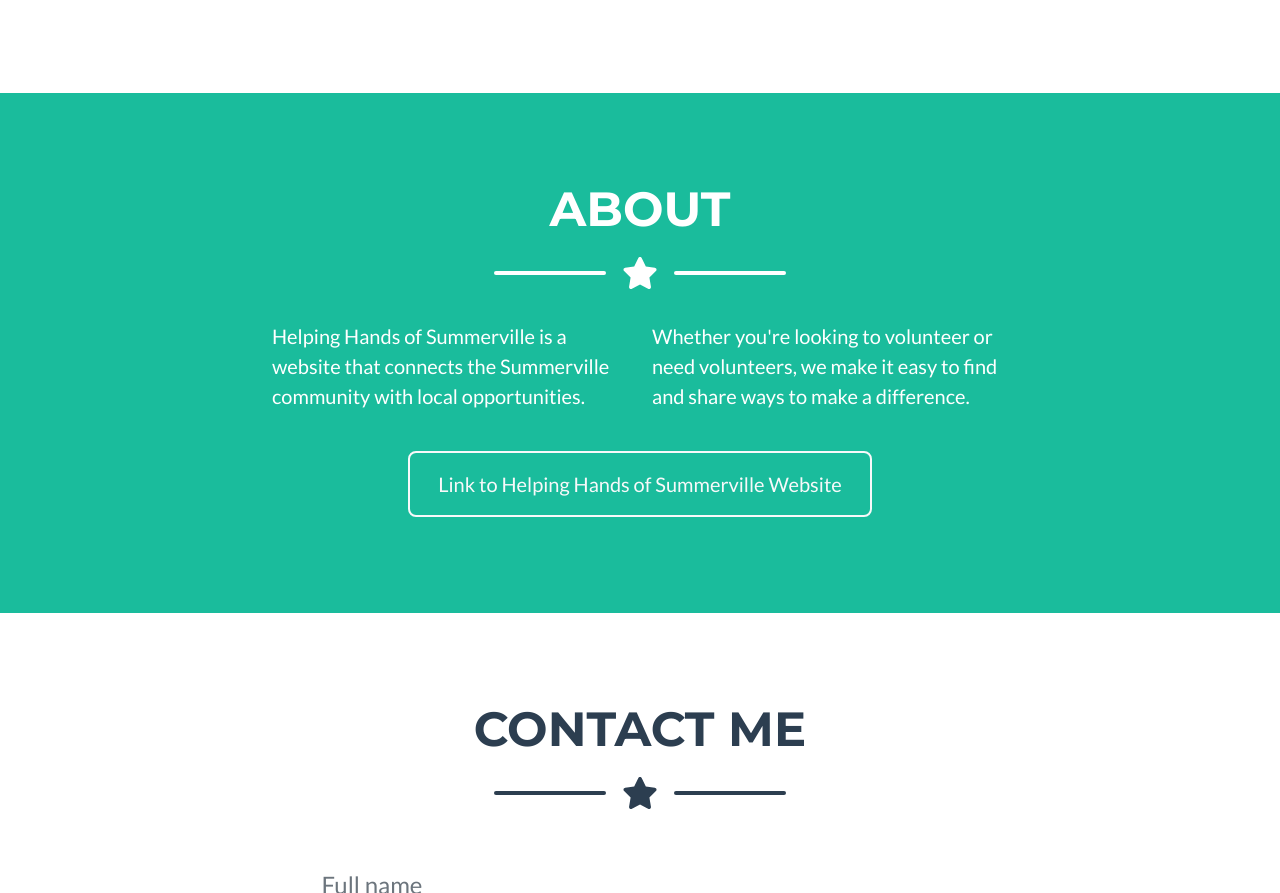
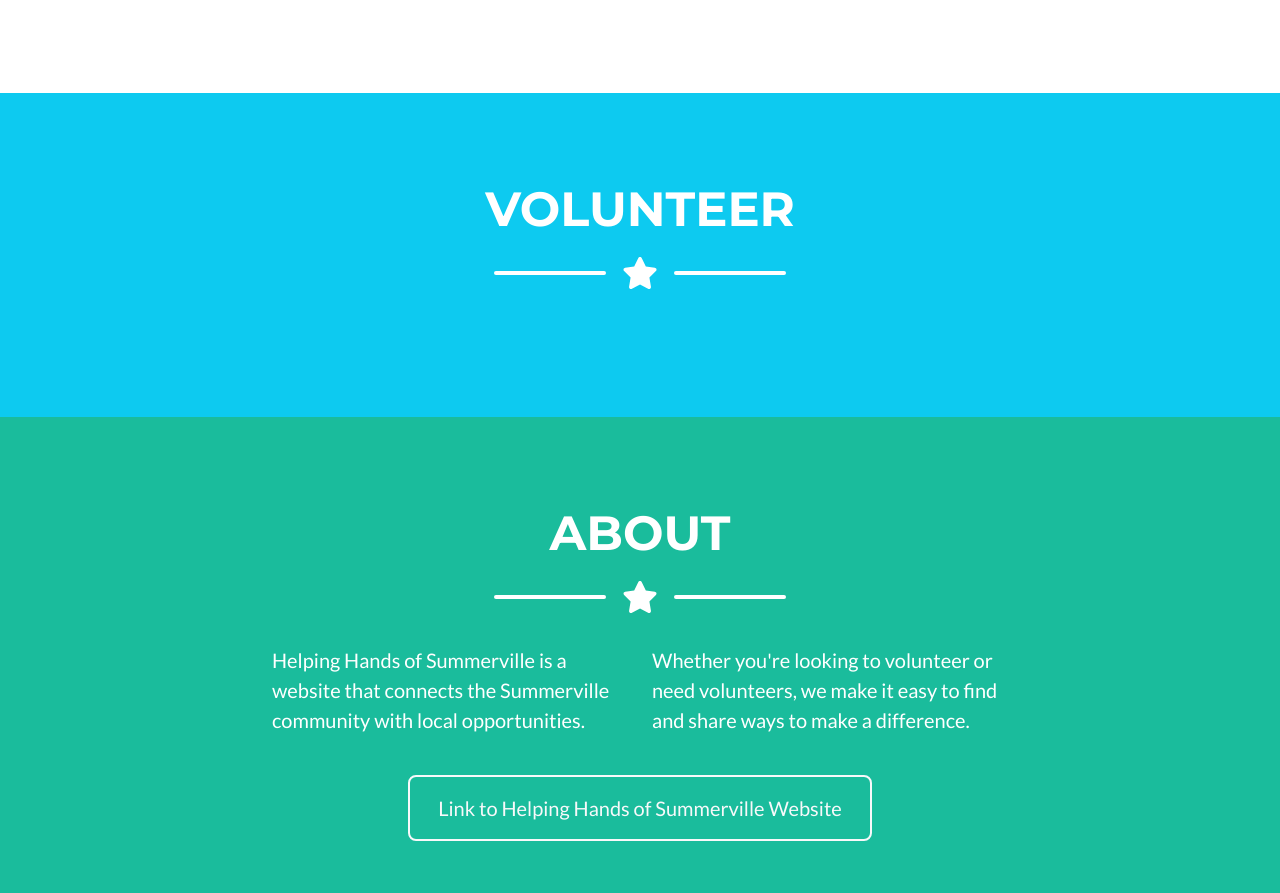
Before and after one commit to ktkey1966/CIS373HandsOfSummervilleProject, a plain HTML site: page index.html in a window 1280 px wide. Shown: the part 1750-2643 px from the top of the page. Drawn offline with nearby package versions, Linux system fonts and the light colour scheme; files that its build step writes are made by us from their sources; files whose address does not match are found by name.

Commit message:
Add files via upload

```diff
--- a/index.html
+++ b/index.html
@@ -29,6 +29,7 @@
                 <div class="collapse navbar-collapse" id="navbarResponsive">
                     <ul class="navbar-nav ms-auto">
                         <li class="nav-item mx-0 mx-lg-1"><a class="nav-link py-3 px-0 px-lg-3 rounded" href="#portfolio">Portfolio</a></li>
+                        <li class="nav-item mx-0 mx-lg-1"><a class="nav-link py-3 px-0 px-lg-3 rounded" href="#volunteer">Volunteer</a></li>
                         <li class="nav-item mx-0 mx-lg-1"><a class="nav-link py-3 px-0 px-lg-3 rounded" href="#about">About</a></li>
                         <li class="nav-item mx-0 mx-lg-1"><a class="nav-link py-3 px-0 px-lg-3 rounded" href="#contact">Contact</a></li>
                     </ul>
@@ -120,6 +121,19 @@
                             <img class="img-fluid" src="assets/img/portfolio/animalWel.png" alt="..." />
                         </div>
                     </div>
+                </div>
+            </div>
+        </section>
+         <!-- Volunteer Section-->
+        <section class="page-section bg-info text-white mb-0" id="volunteer">
+            <div class="container">
+                <!-- Volunteer Section Heading-->
+                <h2 class="page-section-heading text-center text-uppercase text-white">Volunteer</h2>
+                <!-- Icon Divider-->
+                <div class="divider-custom divider-light">
+                    <div class="divider-custom-line"></div>
+                    <div class="divider-custom-icon"><i class="fas fa-star"></i></div>
+                    <div class="divider-custom-line"></div>
                 </div>
             </div>
         </section>
```
